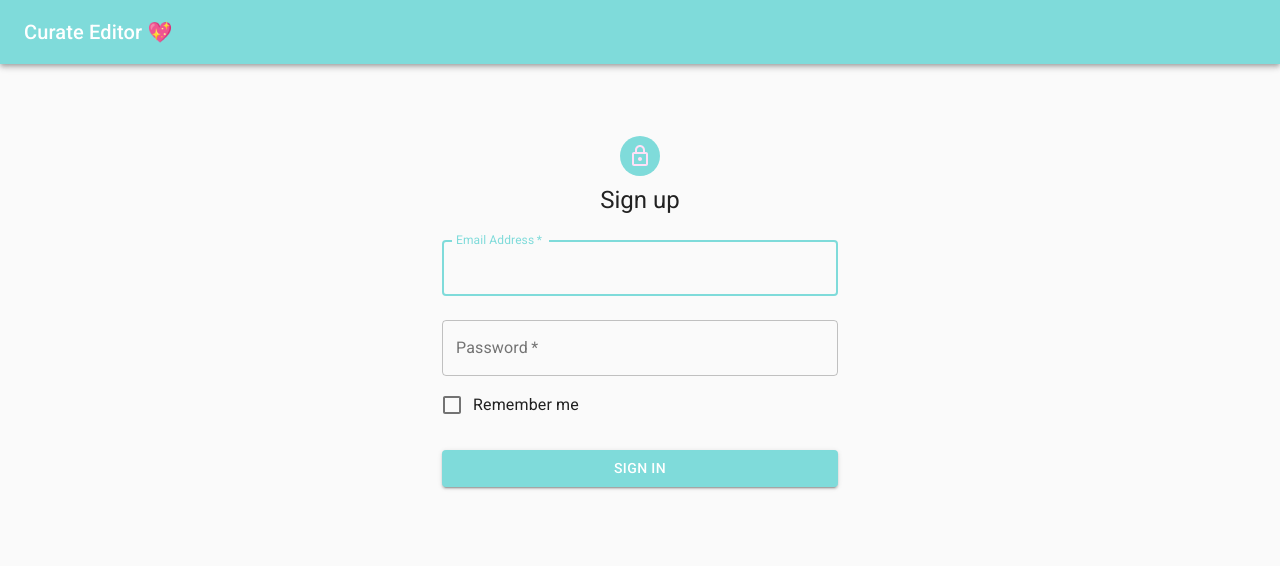
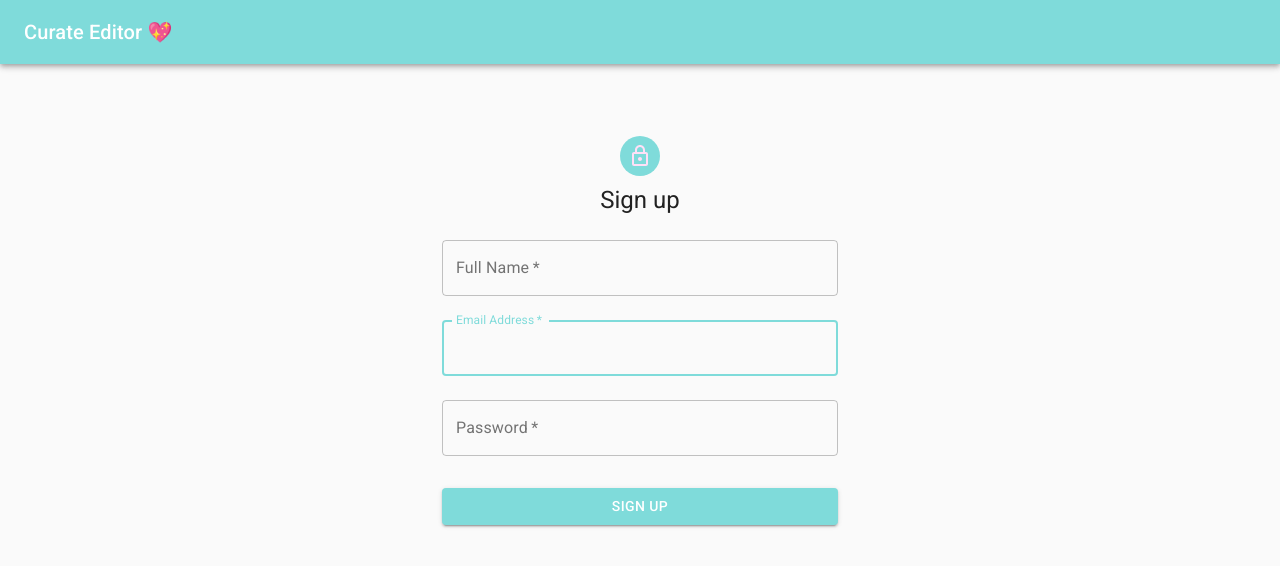
Before and after one commit to PranjalAgni/curate-editor, a React app in the folder packages/web/: page / in a window 1280 px wide. Shown: the top 566 px of the page. Built offline with nearby package versions, Linux system fonts and the light colour scheme.

Commit message:
:rainbow: refactor: moved everything to components

```diff
--- a/packages/web/package.json
+++ b/packages/web/package.json
@@ -14,6 +14,7 @@
     "@material-ui/core": "^4.11.4",
     "@material-ui/icons": "^4.11.2",
     "@material-ui/styles": "^4.11.4",
+    "prop-types": "^15.7.2",
     "react": "^17.0.2",
     "react-dom": "^17.0.2",
     "react-router-dom": "^5.2.0",
--- a/packages/web/src/ui/Signup.tsx
+++ b/packages/web/src/components/Auth/Signup.tsx
@@ -1,15 +1,13 @@
+import {
+  Avatar,
+  Button,
+  Container,
+  TextField,
+  Typography
+} from "@material-ui/core";
+import { makeStyles } from "@material-ui/core/styles";
+import { LockOutlined } from "@material-ui/icons";
 import React from "react";
-import {
-  Container,
-  Avatar,
-  Typography,
-  TextField,
-  Button,
-  FormControlLabel,
-  Checkbox
-} from "@material-ui/core";
-import { LockOutlined } from "@material-ui/icons";
-import { makeStyles } from "@material-ui/core/styles";
 
 const useStyles = makeStyles((theme) => ({
   paper: {
@@ -30,6 +28,7 @@ const useStyles = makeStyles((theme) => ({
     margin: theme.spacing(3, 0, 2)
   }
 }));
+
 const Signup = () => {
   const classes = useStyles();
   return (
@@ -42,6 +41,17 @@ const Signup = () => {
           Sign up
         </Typography>
         <form className={classes.form} noValidate>
+          <TextField
+            variant="outlined"
+            margin="normal"
+            required
+            fullWidth
+            id="name"
+            label="Full Name"
+            name="name"
+            autoComplete="name"
+            autoFocus
+          />
           <TextField
             variant="outlined"
             margin="normal"
@@ -64,10 +74,7 @@ const Signup = () => {
             id="password"
             autoComplete="current-password"
           />
-          <FormControlLabel
-            control={<Checkbox value="remember" color="primary" />}
-            label="Remember me"
-          />
+
           <Button
             type="submit"
             fullWidth
@@ -75,7 +82,7 @@ const Signup = () => {
             color="primary"
             className={classes.submit}
           >
-            Sign In
+            Sign Up
           </Button>
         </form>
       </div>
--- /dev/null
+++ b/packages/web/src/components/Layout/Layout.tsx
@@ -0,0 +1,18 @@
+import { ThemeProvider } from "@material-ui/styles";
+import PropTypes from "prop-types";
+import React, { ReactElement } from "react";
+import Navbar from "../common/Navbar";
+import theme from "./theme";
+
+const Layout = ({ children }: { children: ReactElement | ReactElement[] }) => (
+  <ThemeProvider theme={theme}>
+    <Navbar />
+    {children}
+  </ThemeProvider>
+);
+
+Layout.propTypes = {
+  children: PropTypes.node.isRequired
+};
+
+export default Layout;
--- a/packages/web/src/router/AppRouter.tsx
+++ b/packages/web/src/router/AppRouter.tsx
@@ -1,19 +1,16 @@
-import { ThemeProvider } from "@material-ui/styles";
 import React from "react";
 import { HashRouter, Switch, Route } from "react-router-dom";
-import Navbar from "../components/Navbar";
-import Signup from "../ui/Signup";
-import theme from "../theme/index";
+import Layout from "../components/Layout/Layout";
+import Signup from "../components/Auth/Signup";
 
 const AppRouter = () => (
-  <ThemeProvider theme={theme}>
-    <Navbar />
+  <Layout>
     <HashRouter>
       <Switch>
         <Route exact path="/" component={Signup} />
       </Switch>
     </HashRouter>
-  </ThemeProvider>
+  </Layout>
 );
 
 export default AppRouter;
```
Also changed, not shown: packages/web/src/ui/Dashboard.tsx (deleted, +0 -9 lines), packages/web/src/components/Auth/Signin.tsx (added), packages/web/src/components/Layout/palette.ts (renamed from packages/web/src/theme/palette.ts), packages/web/src/components/Layout/theme.ts (renamed from packages/web/src/theme/index.ts), packages/web/src/components/common/Navbar.tsx (renamed from packages/web/src/components/Navbar.tsx).
